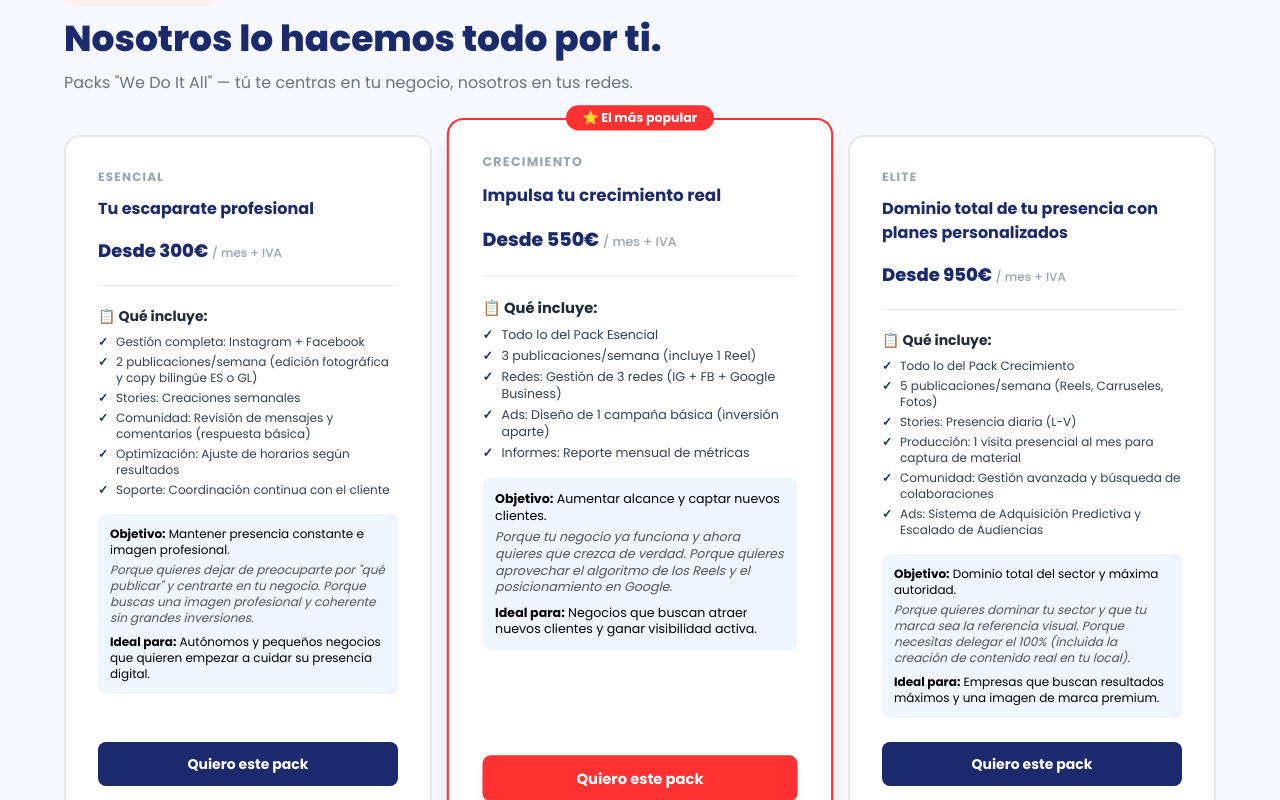
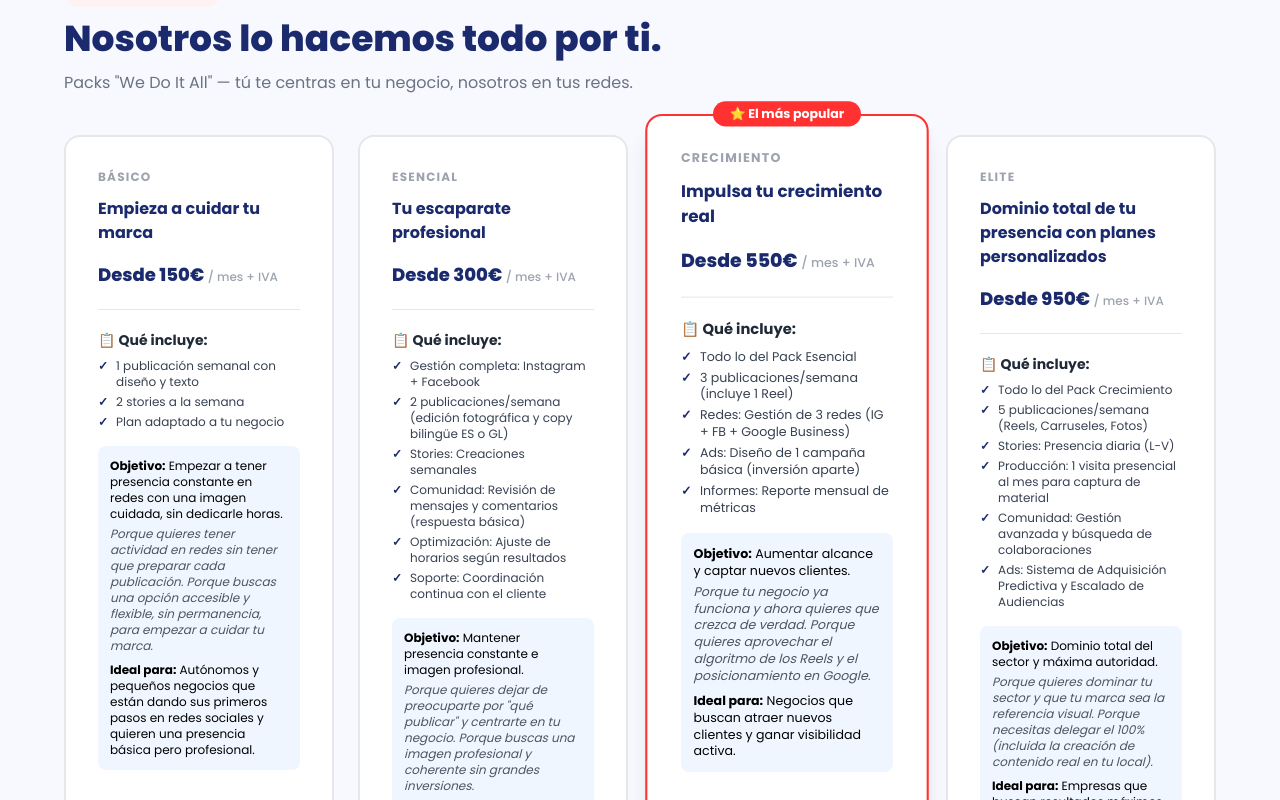
Before and after one commit to agzaiconsulting-code/lit-digital-hub, a Next.js app: page / in a window 1280 px wide. Shown: the part 1400-2200 px from the top of the page. Built offline with nearby package versions, Linux system fonts and the light colour scheme.

Commit message:
feat: add Pack Básico 150€/mes to PricingPlans

```diff
--- a/src/components/PricingPlans.tsx
+++ b/src/components/PricingPlans.tsx
@@ -17,6 +17,23 @@ const plans: Array<{
   name: string; tagline: string; price: string; packKey: string; popular: boolean
   features: string[]; tooltip: TooltipInfo
 }> = [
+  {
+    name: 'Básico', tagline: 'Empieza a cuidar tu marca', price: 'Desde 150€',
+    packKey: 'Pack Básico — 150€/mes', popular: false,
+    features: ['1 publicación semanal', '2 stories a la semana', 'Diseño y texto incluidos', 'Plan adaptado a tu negocio'],
+    tooltip: {
+      title: 'Pack BÁSICO',
+      price: 'Desde 150€/mes + IVA',
+      items: [
+        '1 publicación semanal con diseño y texto',
+        '2 stories a la semana',
+        'Plan adaptado a tu negocio',
+      ],
+      objective: 'Empezar a tener presencia constante en redes con una imagen cuidada, sin dedicarle horas.',
+      why: 'Porque quieres tener actividad en redes sin tener que preparar cada publicación. Porque buscas una opción accesible y flexible, sin permanencia, para empezar a cuidar tu marca.',
+      ideal: 'Autónomos y pequeños negocios que están dando sus primeros pasos en redes sociales y quieren una presencia básica pero profesional.',
+    },
+  },
   {
     name: 'Esencial', tagline: 'Tu escaparate profesional', price: 'Desde 300€',
     packKey: 'Pack Esencial — 300€/mes + IVA', popular: false,
@@ -145,7 +162,7 @@ export default function PricingPlans({ onSelectPack }: PricingPlansProps) {
         <p className="text-gray-500 text-base mb-10">
           Packs "We Do It All" — tú te centras en tu negocio, nosotros en tus redes.
         </p>
-        <div className="grid grid-cols-1 md:grid-cols-3 gap-6">
+        <div className="grid grid-cols-1 md:grid-cols-2 lg:grid-cols-4 gap-6">
           {plans.map((plan) => (
             <PlanCard key={plan.name} plan={plan} onSelectPack={onSelectPack} />
           ))}
```
